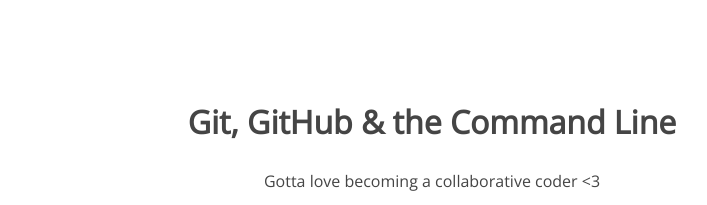
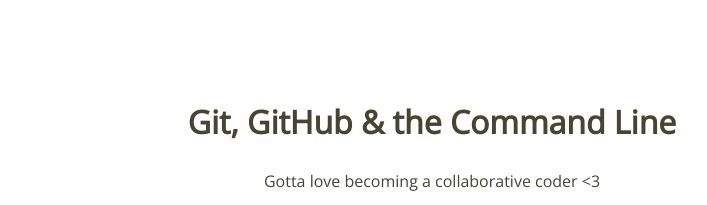
Before and after one commit to mlippert89/105-project, a plain HTML site: page index.html in a window 1280 px wide. Shown: the top 205 px of the page, without its empty margins (208-915 px from the left). Drawn offline with nearby package versions, Linux system fonts and the light colour scheme.

Commit message:
changed h1 color

```diff
--- a/css/style.css
+++ b/css/style.css
@@ -5,7 +5,7 @@
 section h1,
 section p {
 	text-align: center;
-	color: #454545;
+	color: #454532;
 }
 section h1 {
 	font: 32px 'Open Sans';
```
